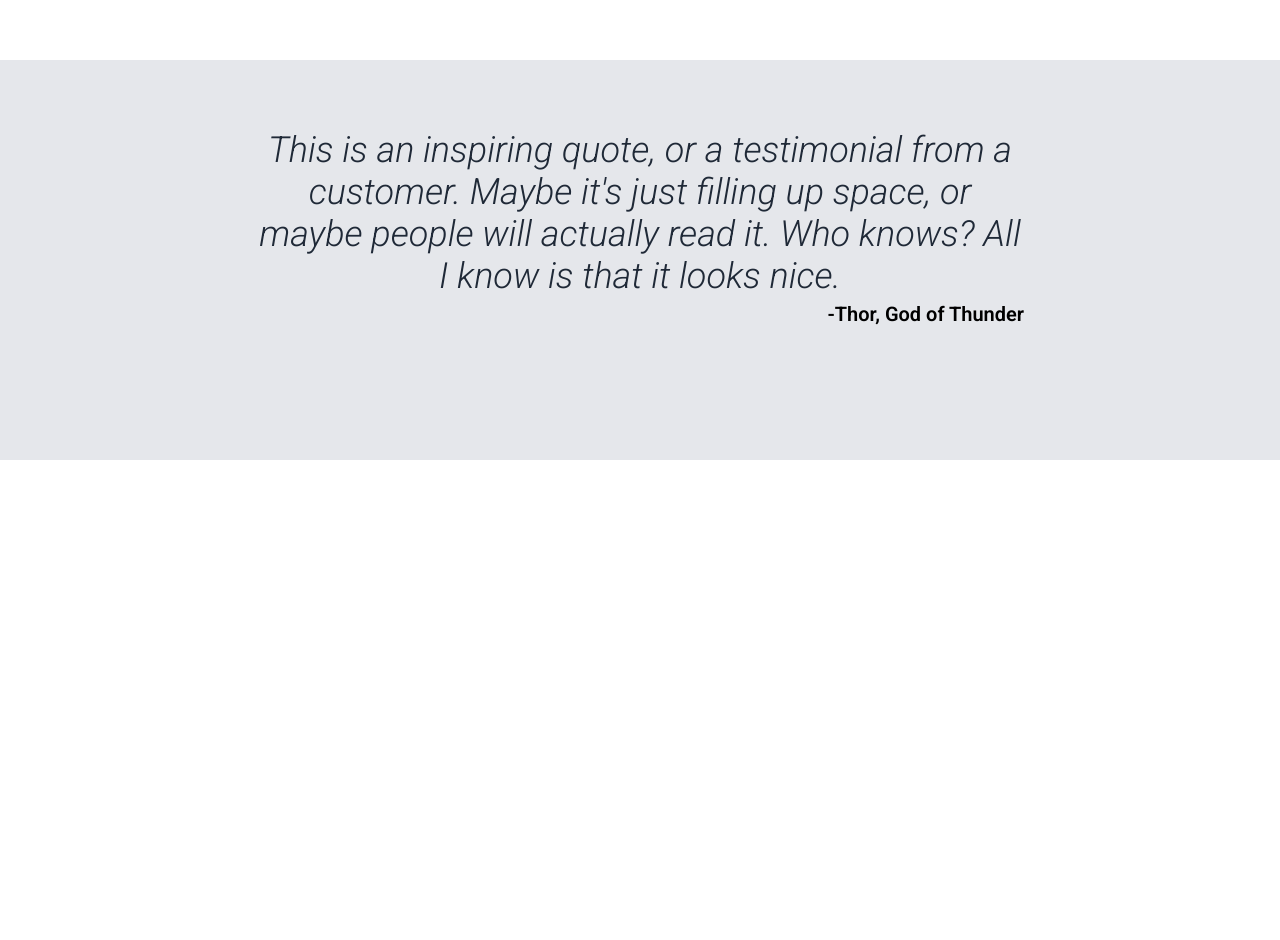
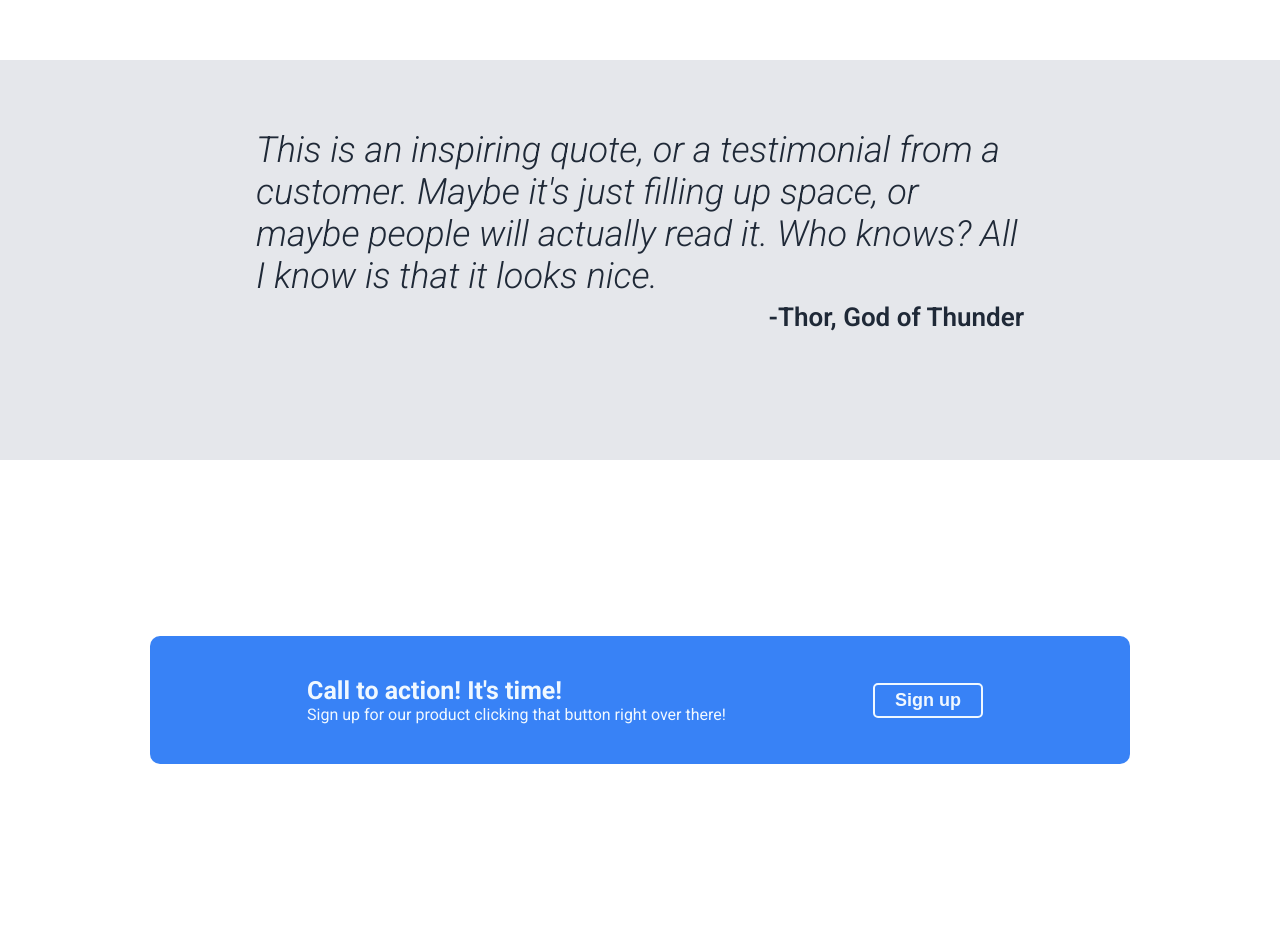
Before and after one commit to Occidits/basic-landpage, a plain HTML site: page index.html in a window 1280 px wide. Shown: the part 1080-2020 px from the top of the page. Before the commit the page ends 1540 px from the top, so only its background shows below. Drawn offline with Linux system fonts and the light colour scheme.

Commit message:
Call to action area added and stylized

```diff
--- a/css/style.css
+++ b/css/style.css
@@ -102,7 +102,7 @@ p.header-text-others {
   height: 30px;
   width: 100px;
   appearance: none;
-  background-color: #2882f6;
+  background-color: #3882f6;
   color: #f9faf8;
   border: unset;
   border-radius: 8px;
@@ -137,7 +137,7 @@ h2 {
 .container-img {
   width: 150px;
   height: 150px;
-  border: 3px solid #2882f6;
+  border: 3px solid #3882f6;
   border-radius: 10%;
   object-fit: cover;
   object-position: center;
@@ -172,13 +172,58 @@ sub {
   font-size: 36px;
   font-weight: 300;
   color: #1f2937;
-  text-align: center;
+  text-align: left;
 }
 
-.author {
+.speller {
+  color: #1f2937;
   font-style: normal;
-  font-size: 20px;
+  font-size: 26px;
   font-weight: 600;
   text-align: right;
   align-self: end;
 }
+
+/* Call to Action Section */
+.call-to-action {
+  min-height: 60vh;
+  display: flex;
+  justify-content: center;
+  align-items: center;
+}
+
+.call-to-action-container {
+  color: aliceblue;
+  width: 75%;
+  background-color: #3882f6;
+  padding: 30px 10px;
+  border-radius: 10px;
+  display: flex;
+  justify-content: space-evenly;
+}
+
+.call-to-action-div {
+  margin: 10px;
+}
+
+.call-to-action-h3 {
+  margin: 0;
+  font-size: 25px;
+}
+
+.call-to-action-p {
+  margin: 0;
+}
+
+.call-to-action-button {
+  display: flex;
+  justify-content: center;
+  align-self: center;
+  padding: 5px 20px;
+  color: aliceblue;
+  font-size: 18px;
+  font-weight: 600;
+  background: none;
+  border: 2px solid aliceblue;
+  border-radius: 5px;
+}
--- a/index.html
+++ b/index.html
@@ -61,7 +61,16 @@
         <section class="section-paragraph">
             <div class="position-paragraph">
                 <p class="p-motivation">This is an inspiring quote, or a testimonial from a customer. Maybe it's just filling up space, or maybe people will actually read it. Who knows? All I know is that it looks nice.</p>
-                <address class="author">-Thor, God of Thunder</address>
+                <address class="speller">-Thor, God of Thunder</address>
+            </div>
+        </section>
+        <section class="call-to-action">
+            <div class="call-to-action-container">
+                <div class="call-to-action-div">
+                    <h3 class="call-to-action-h3">Call to action! It's time!</h3>
+                    <p class="call-to-action-p">Sign up for our product clicking that button right over there!</p>
+                </div>
+                <button class="call-to-action-button">Sign up</button>
             </div>
         </section>
     </main>
```
